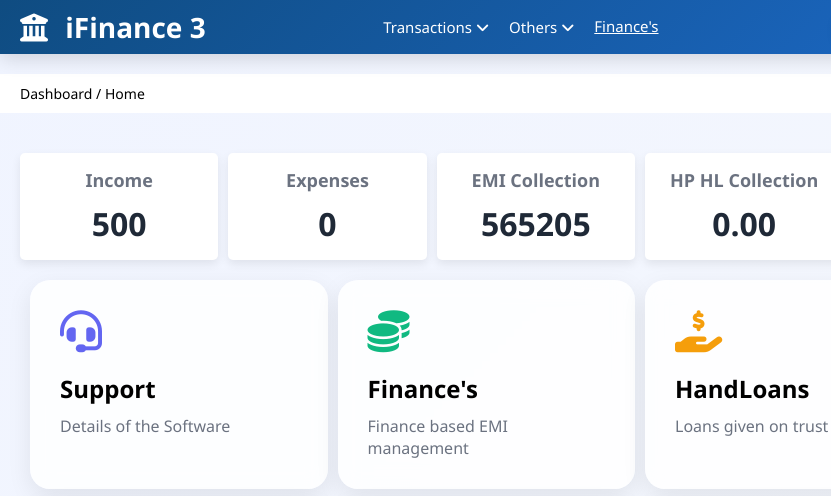
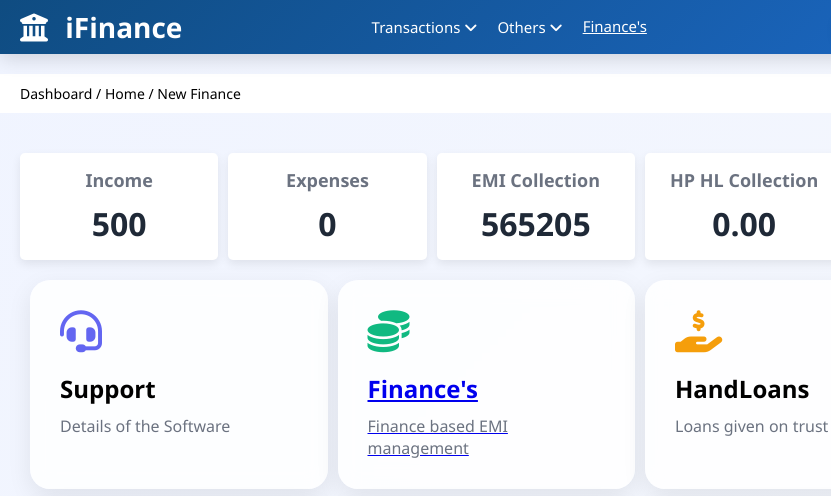
Before and after one commit to Henalatha/Finance-Git-Book-, a plain HTML site: page index.html in a window 1280 px wide. Shown: the top 496 px of the page, 0-831 px from the left. Drawn offline with Linux system fonts and the light colour scheme.

Commit message:
Update index.html

```diff
--- a/index.html
+++ b/index.html
@@ -20,7 +20,6 @@
         <div class="logo">
             <i class="fa-solid fa-building-columns"></i>
             <span>iFinance</span>
-            <span id="notificationCount">0</span>
         </div>
 
         <nav>
@@ -80,7 +79,7 @@
 
             </div>
 
-            <a href="#">Finance's</a>
+            <a href=#>Finance's</a>
 
         </nav>
 
@@ -102,7 +101,7 @@
 
     <section class="breadcrumb">
 
-        Dashboard / Home
+        Dashboard / Home / New Finance
 
     </section>
 
@@ -155,12 +154,11 @@
                 <h3>Support</h3>
                 <p>Details of the Software</p>
             </div>
-
-            <div class="card">
-                <i class="fa-solid fa-coins"></i>
+            <a href="finance-list.html" class="card finance-card">
+                <i class="fa fa-coins"></i>
                 <h3>Finance's</h3>
                 <p>Finance based EMI management</p>
-            </div>
+            </a>
 
             <div class="card">
                 <i class="fa-solid fa-hand-holding-dollar"></i>
@@ -272,7 +270,6 @@
                 <i class="fa-solid fa-road-circle-check"></i>
                 <h3>TS E Challan</h3>
             </div>
-            <button onclick="toggleTheme()">Theme</button>
             <p id="currentDate"></p>
 
         </section>
```
